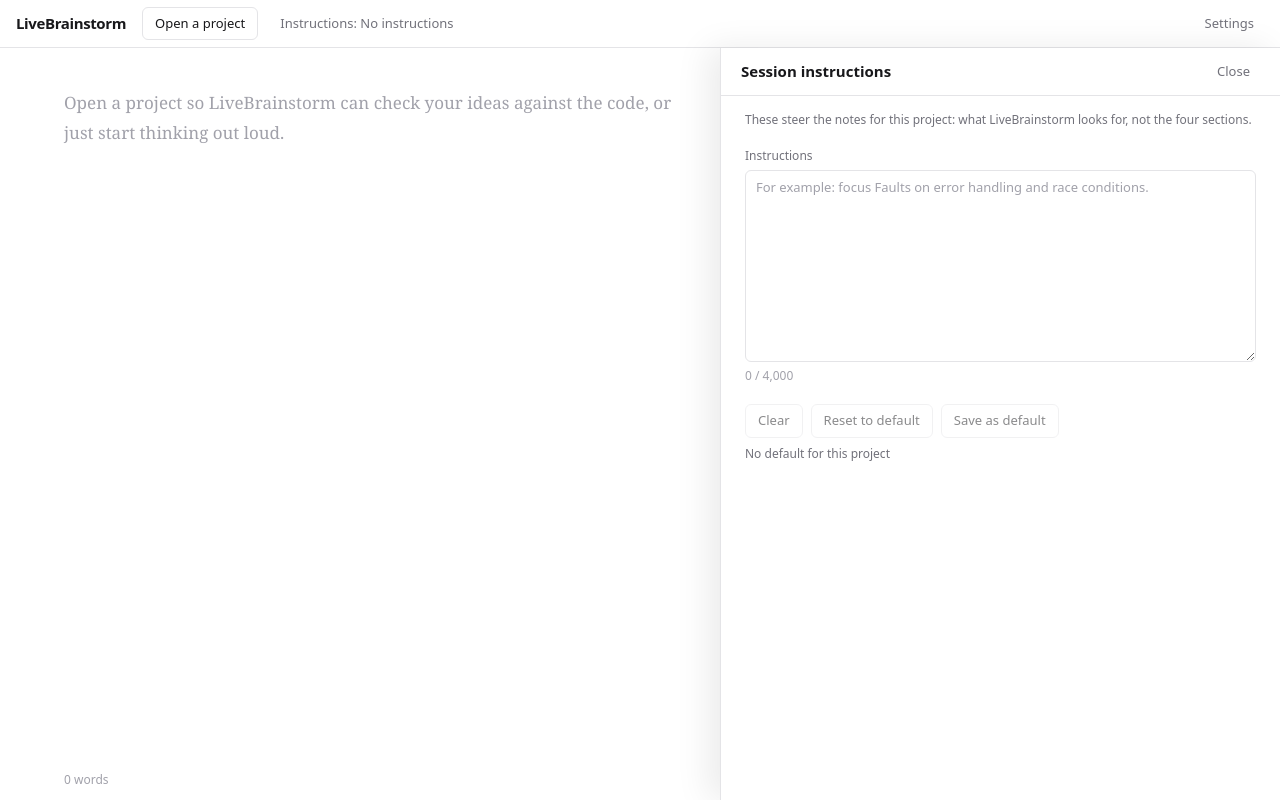
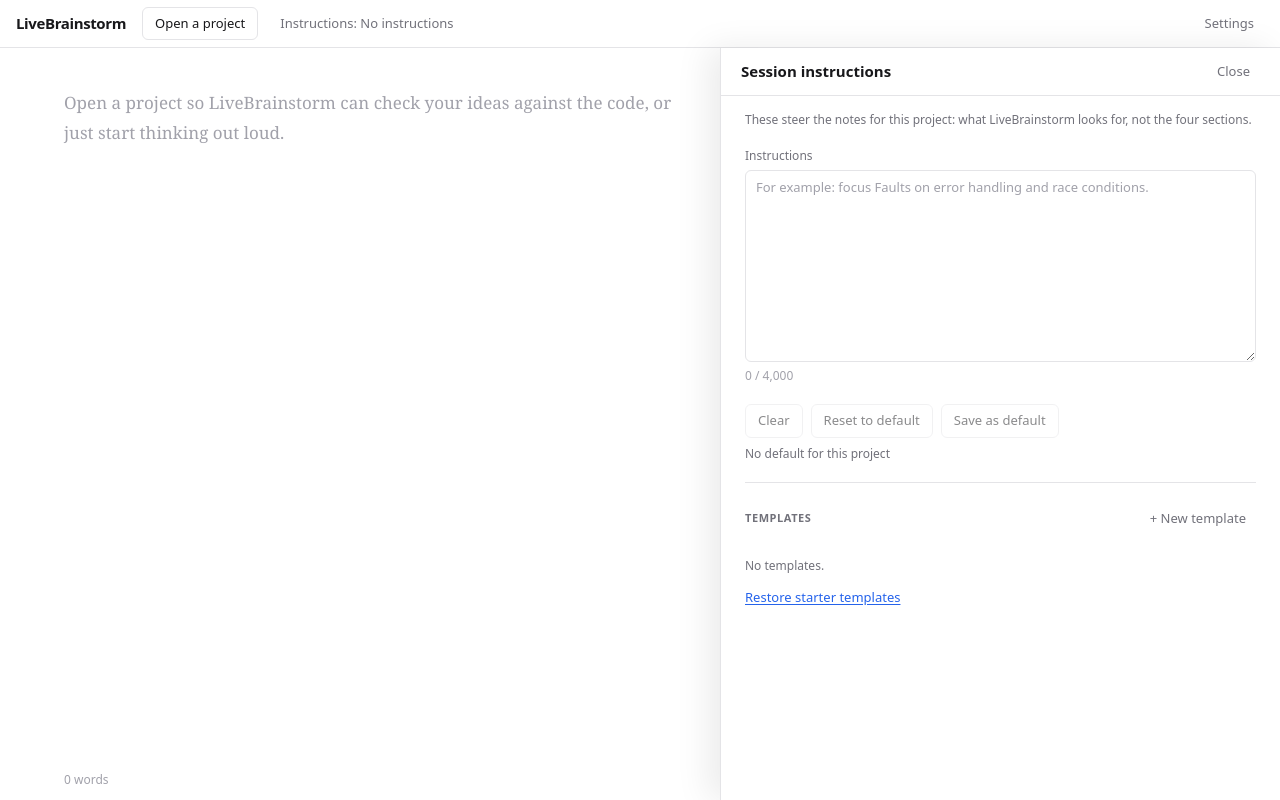
Before and after one commit to johnnycuongn/live-spec, a React (Vite) app: page / in a window 1280 px wide. Both pictures are taken after a click on the button "Session instructions". Built offline with nearby package versions, Linux system fonts and the light colour scheme.

Commit message:
feat(ui): add, edit, delete and restore instruction templates; docs
Co-Authored-By: Claude Sonnet 5.5 <noreply@anthropic.com>

```diff
--- a/src/App.tsx
+++ b/src/App.tsx
@@ -11,6 +11,7 @@ import { DraftPane } from "./components/DraftPane";
 import { NotesPane } from "./components/NotesPane";
 import { BriefDrawer } from "./components/BriefDrawer";
 import { InstructionsDrawer } from "./components/InstructionsDrawer";
+import { TemplateList } from "./components/TemplateList";
 import { SettingsDialog } from "./components/SettingsDialog";
 
 const LAST_PROJECT = "livebrainstorm.lastProject";
@@ -133,6 +134,25 @@ export default function App() {
     saver.schedule(project?.root ?? "", next);
   };
 
+  const changeTemplates = async (next: Template[]) => {
+    setTemplates(next);
+    try {
+      await api.saveTemplates(next);
+      setInstructionsError(null);
+    } catch (e) {
+      setInstructionsError(`Couldn't save instructions: ${errorMessage(e)}`);
+    }
+  };
+
+  const restoreStarters = async () => {
+    try {
+      setTemplates(await api.restoreStarterTemplates());
+      setInstructionsError(null);
+    } catch (e) {
+      setInstructionsError(`Couldn't save instructions: ${errorMessage(e)}`);
+    }
+  };
+
   const buildBrief = () => {
     setShowInstructions(false);
     setShowBrief(true);
@@ -215,7 +235,9 @@ export default function App() {
             error={instructionsError}
             onChange={changeInstructions}
             onClose={() => setShowInstructions(false)}
-          />
+          >
+            <TemplateList templates={templates} current={instructions.current} onSave={changeTemplates} onRestore={restoreStarters} />
+          </InstructionsDrawer>
         )}
       </main>
 
--- /dev/null
+++ b/src/components/TemplateList.tsx
@@ -0,0 +1,104 @@
+import { useState } from "react";
+import type { Template } from "../lib/ipc";
+import { removeTemplate, upsertTemplate } from "../lib/instructions";
+import { Button, Eyebrow, Field, cx, inputClass } from "./ui";
+
+interface Props {
+  templates: Template[];
+  /** The current instructions: a new template starts from them. */
+  current: string;
+  onSave: (next: Template[]) => void;
+  onRestore: () => void;
+}
+
+/** Add, edit, delete and restore templates. Confirmations are inline, never browser dialogs. */
+export function TemplateList({ templates, current, onSave, onRestore }: Props) {
+  const [editing, setEditing] = useState<Template | null>(null);
+  const [deleting, setDeleting] = useState<string | null>(null);
+  const isNew = editing !== null && !templates.some((t) => t.id === editing.id);
+
+  const commit = () => {
+    if (!editing?.name.trim()) return;
+    onSave(upsertTemplate(templates, { ...editing, name: editing.name.trim() }));
+    setEditing(null);
+  };
+  const editor = editing && <TemplateEditor value={editing} onChange={setEditing} onSave={commit} onCancel={() => setEditing(null)} />;
+
+  return (
+    <section className="grid gap-3 border-t border-line pt-5" aria-label="Templates">
+      <div className="flex items-center justify-between">
+        <h3>
+          <Eyebrow>Templates</Eyebrow>
+        </h3>
+        <Button variant="ghost" onClick={() => setEditing({ id: crypto.randomUUID(), name: "", text: current })} disabled={editing !== null}>
+          + New template
+        </Button>
+      </div>
+      {isNew && editor}
+      <ul className="grid gap-1">
+        {templates.map((t) =>
+          editing?.id === t.id ? (
+            <li key={t.id}>{editor}</li>
+          ) : deleting === t.id ? (
+            <li key={t.id} className="flex items-center gap-2 text-[13px]">
+              <span className="min-w-0 flex-1 truncate">Delete {t.name}?</span>
+              <Button
+                onClick={() => {
+                  onSave(removeTemplate(templates, t.id));
+                  setDeleting(null);
+                }}
+              >
+                Yes
+              </Button>
+              <Button variant="ghost" onClick={() => setDeleting(null)}>
+                No
+              </Button>
+            </li>
+          ) : (
+            <li key={t.id} className="flex items-center gap-2 text-[13px]">
+              <span className="min-w-0 flex-1 truncate">{t.name}</span>
+              <Button variant="ghost" onClick={() => setEditing(t)} disabled={editing !== null}>
+                Edit
+              </Button>
+              <Button variant="ghost" onClick={() => setDeleting(t.id)}>
+                Delete
+              </Button>
+            </li>
+          ),
+        )}
+      </ul>
+      {templates.length === 0 && <p className="text-xs text-muted">No templates.</p>}
+      <div>
+        <Button variant="link" onClick={onRestore}>
+          Restore starter templates
+        </Button>
+      </div>
+    </section>
+  );
+}
+
+function TemplateEditor(props: { value: Template; onChange: (t: Template) => void; onSave: () => void; onCancel: () => void }) {
+  const v = props.value;
+  return (
+    <div className="grid gap-2 rounded-lg border border-line p-3">
+      <Field label="Name">
+        <input className={inputClass} value={v.name} onChange={(e) => props.onChange({ ...v, name: e.target.value })} autoFocus />
+      </Field>
+      <Field label="Instructions">
+        <textarea
+          className={cx(inputClass, "min-h-32 resize-y leading-relaxed")}
+          value={v.text}
+          onChange={(e) => props.onChange({ ...v, text: e.target.value })}
+        />
+      </Field>
+      <div className="flex justify-end gap-2">
+        <Button variant="ghost" onClick={props.onCancel}>
+          Cancel
+        </Button>
+        <Button variant="primary" onClick={props.onSave} disabled={!v.name.trim()}>
+          Save template
+        </Button>
+      </div>
+    </div>
+  );
+}
```
Also changed, not shown: 2 other files (tests, documents, lock files or other folders).
